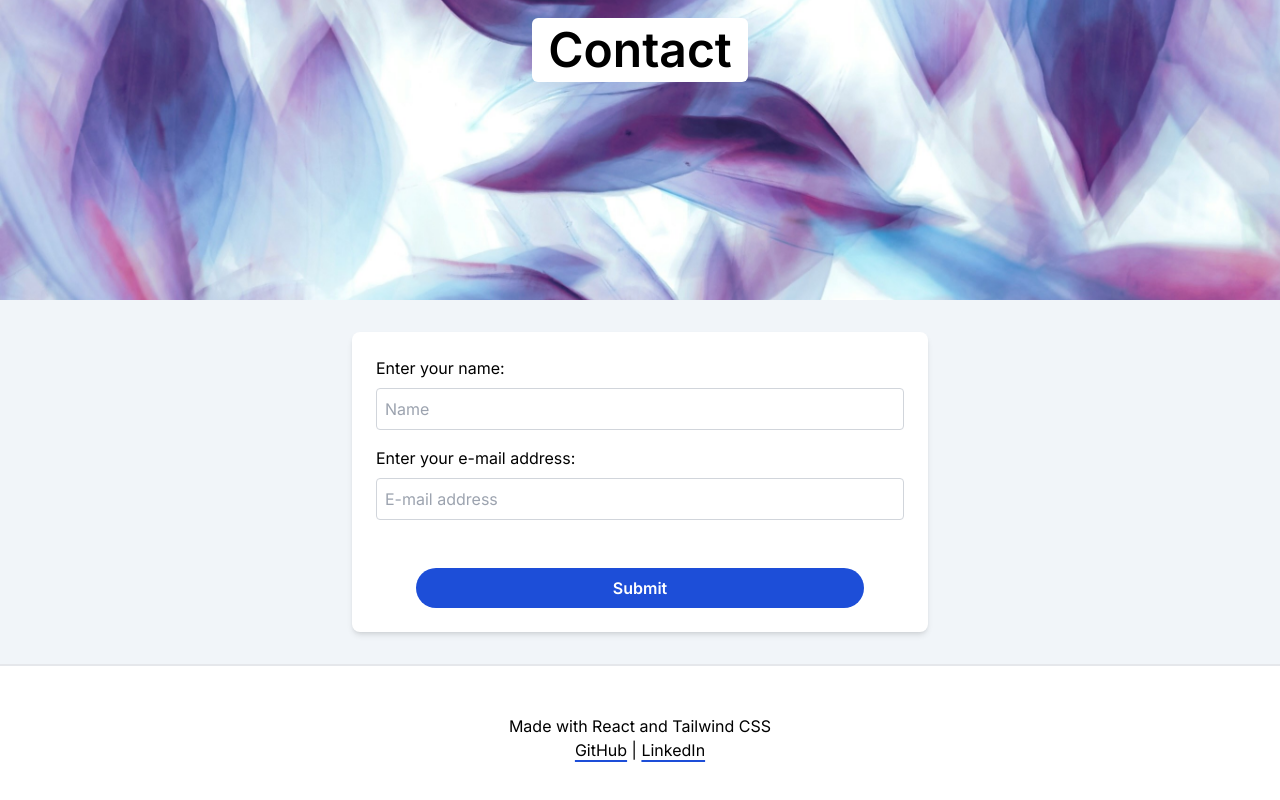
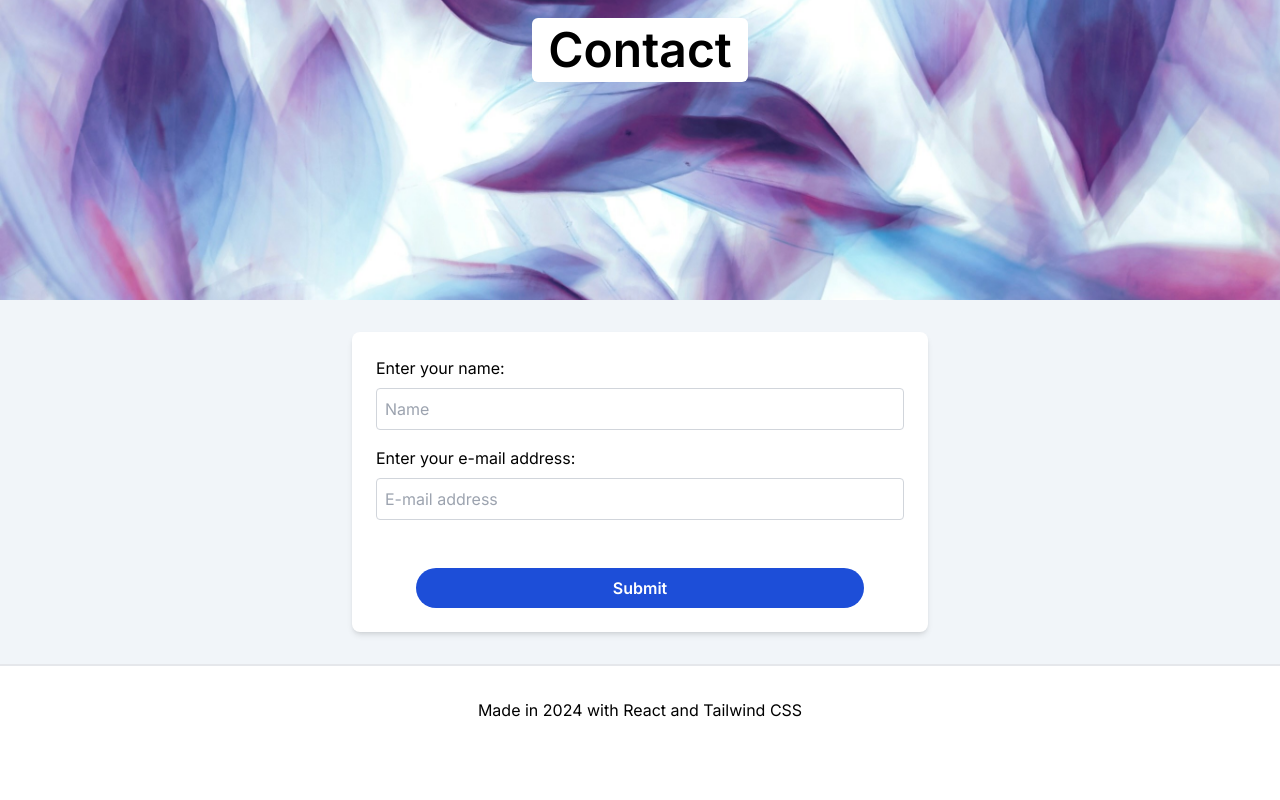
Before and after one commit to dj4815/hello, a React (Vite) app: page /hello/contact in a window 1280 px wide. Shown: the part 262-1062 px from the top of the page. After the commit the page ends 1016 px from the top, so only its background shows below. Built offline with nearby package versions, Linux system fonts and the light colour scheme.

Commit message:
footer change

```diff
--- a/src/components/Footer.jsx
+++ b/src/components/Footer.jsx
@@ -2,23 +2,8 @@ import React from "react";
 
 export default function Footer() {
   return (
-    <div className="container-2xl text-center bg-white p-12 border-t-2">
-      <p>Made with React and Tailwind CSS</p>
-      <p>
-        <a
-          className="underline underline-offset-4 decoration-blue-700 decoration-2"
-          href="https://github.com/dj4815"
-        >
-          GitHub
-        </a>{" "}
-        |{" "}
-        <a
-          className="underline underline-offset-4 decoration-blue-700 decoration-2"
-          href="www.linkedin.com/in/dj4815"
-        >
-          LinkedIn
-        </a>
-      </p>
+    <div className="container-2xl text-center bg-white p-8 border-t-2">
+      <p>Made in 2024 with React and Tailwind CSS</p>
     </div>
   );
 }
```
